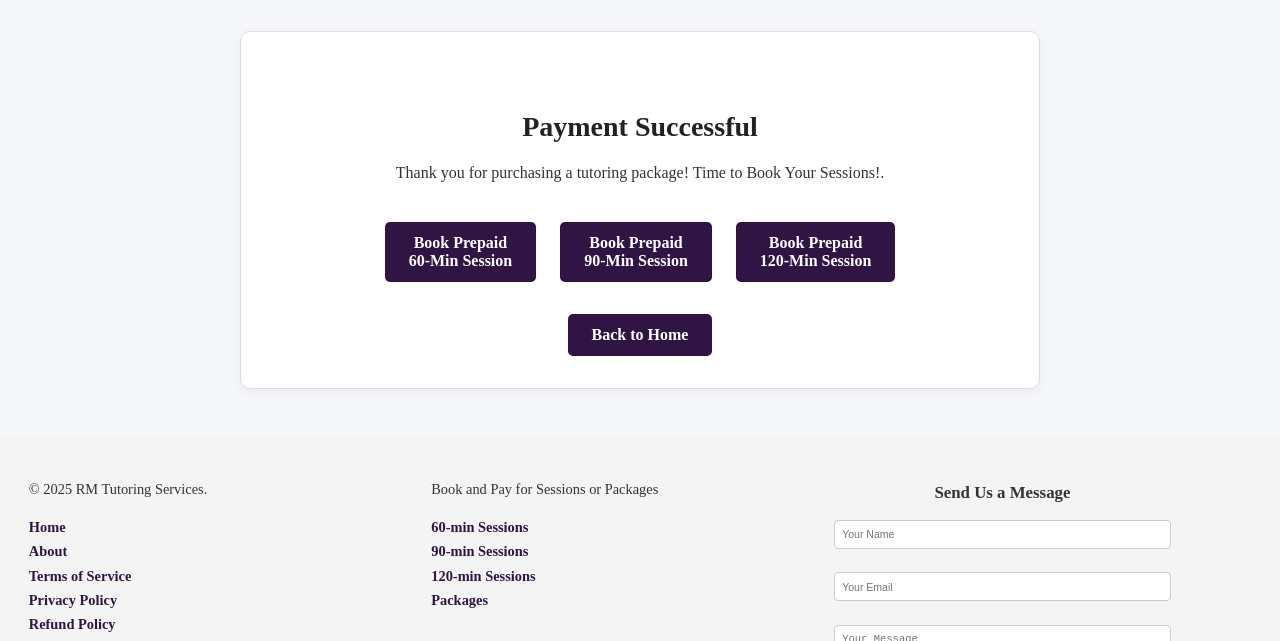
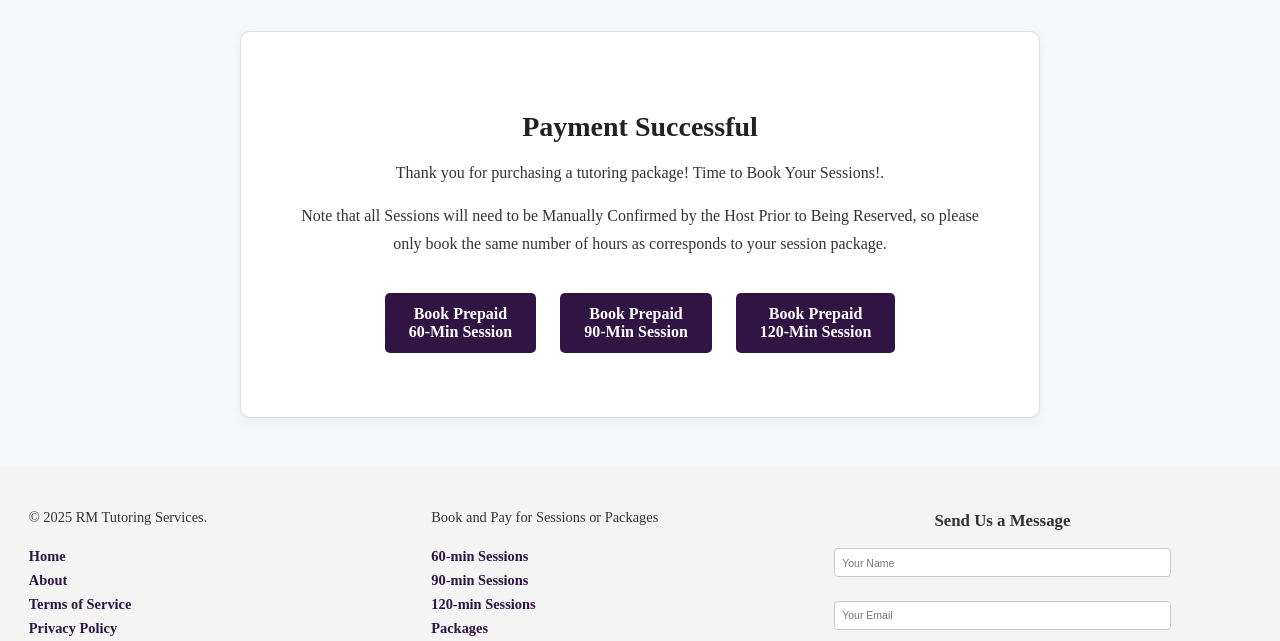
Before and after one commit to reubenleemiller/rmtutoring-packages-site, a website: page pages/success.html in a window 1280 px wide. Shown: the part 138-779 px from the top of the page. Drawn offline with Linux system fonts and the light colour scheme; a script that the page names is missing.

Commit message:
final change

```diff
--- a/pages/success.html
+++ b/pages/success.html
@@ -36,14 +36,14 @@
   <main class="content" style="text-align: center;">
     <div class="refund-policy">
     <h2>Payment Successful</h2>
-    <p>Thank you for purchasing a tutoring package! Time to Book Your Sessions!.</p>
+    <p>Thank you for purchasing a tutoring package! Time to Book Your Sessions!. </p>
+    <p>Note that all Sessions will need to be Manually Confirmed by the Host Prior to Being Reserved, so please only book the same number of hours as corresponds to your session package.</p>
     </div>
     <div style="margin-bottom: 2em; display: flex; gap: 1.5em; justify-content: center;">
   <a data-cal-link="rleemiller/prepaid-60-min" data-cal-namespace="prepaid-60-min" data-cal-config='{"layout":"month_view"}' class="button" style="cursor: pointer;">Book Prepaid <br>60-Min Session</a>
   <a data-cal-link="rleemiller/prepaid-90-min" data-cal-namespace="prepaid-90-min" data-cal-config='{"layout":"month_view"}' class="button" style="cursor: pointer;">Book Prepaid <br>90-Min Session</a>
   <a data-cal-link="rleemiller/prepaid-120-min" data-cal-namespace="prepaid-120-min" data-cal-config='{"layout":"month_view"}' class="button" style="cursor: pointer;">Book Prepaid <br>120-Min Session</a>
   </div>
-    <a href="https://rmtutoringservices.com/index" class="button">Back to Home</a>
   </main>
 
 <footer class="footer-flex">
```
Also changed, not shown: index.html (+1 -3 lines).
